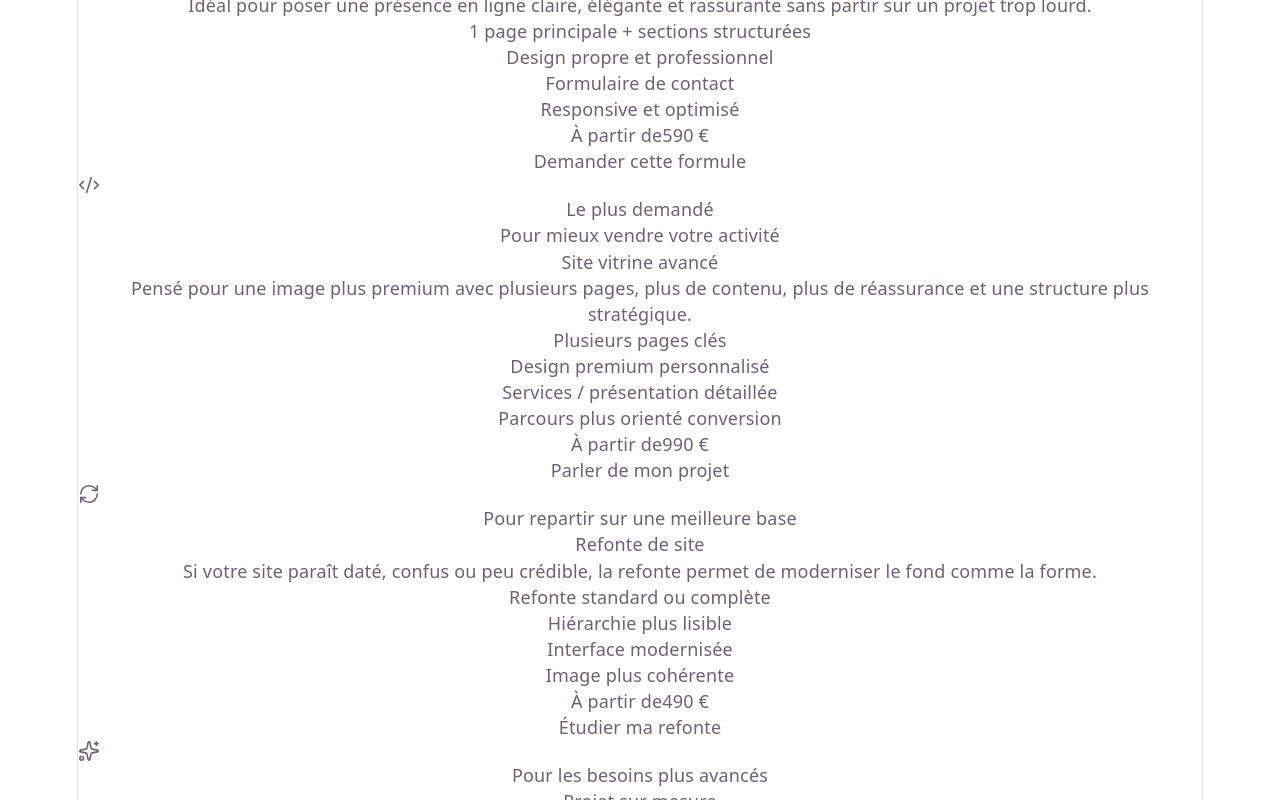
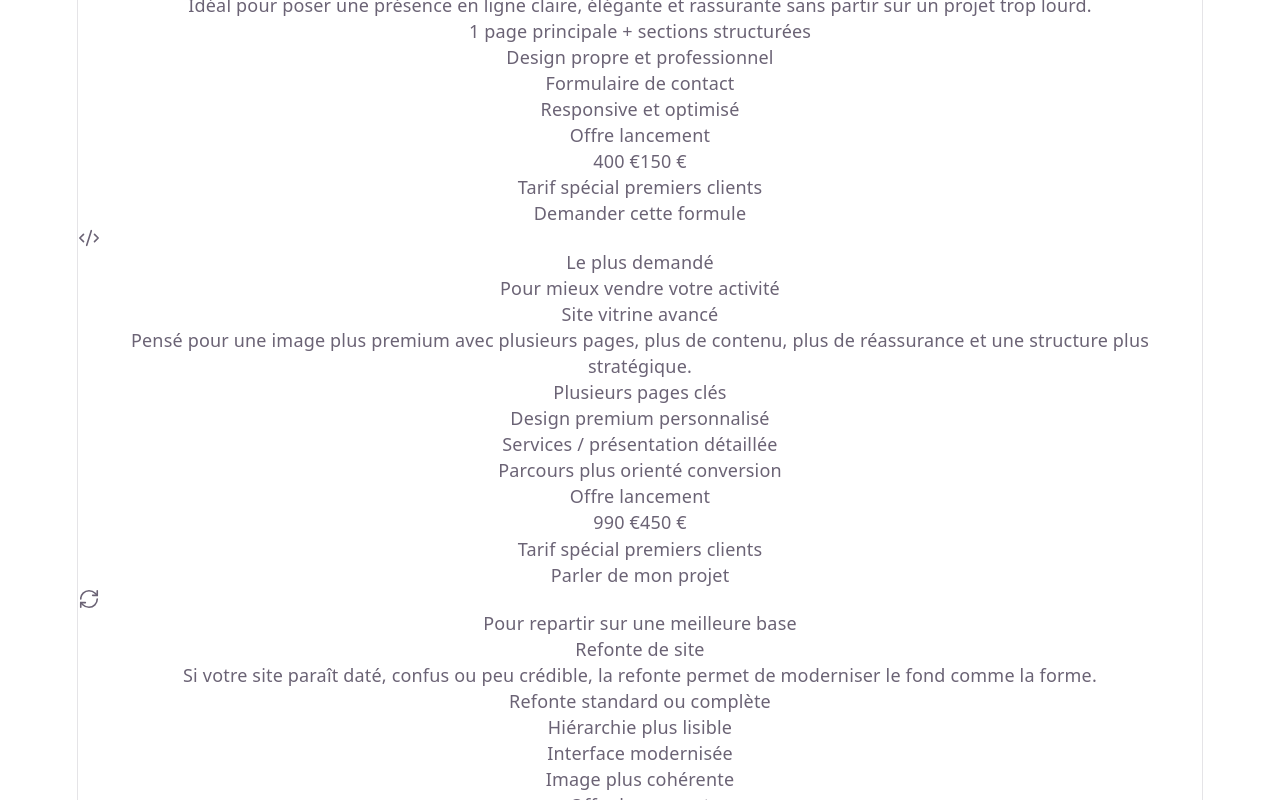
Before and after one commit to theguyinpink/MaisonCLM, a React (Vite) app: page / in a window 1280 px wide. Shown: the part 2960-3760 px from the top of the page. Built offline with nearby package versions, Linux system fonts and the light colour scheme; the HTML template or start-up script is replaced by a standard one.

Commit message:
fixes prices

```diff
--- a/src/components/Hero.tsx
+++ b/src/components/Hero.tsx
@@ -17,7 +17,7 @@ const quickFacts = [
     label: 'Réponse estimée',
   },
   {
-    value: '490€',
+    value: '150git add .€',
     label: 'Offre de départ',
   },
 ]
--- a/src/components/Services.tsx
+++ b/src/components/Services.tsx
@@ -64,13 +64,30 @@ export default function Services() {
                     ))}
                   </ul>
 
-                  <div className="service-price-box">
+                  <div className={`service-price-box ${service.originalPricing ? 'service-price-box-sale' : ''}`}>
                     <span className="service-price-label">{service.pricingLabel}</span>
-                    <span
-                      className={`service-price-value ${service.pricing === 'Sur devis' ? 'service-price-value-small' : ''}`}
-                    >
-                      {service.pricing}
-                    </span>
+                    {service.originalPricing ? (
+                      <>
+                        <div className="service-price-sale-row">
+                          <span
+                            className="service-price-old"
+                            aria-label={`Ancien prix ${service.originalPricing}`}
+                          >
+                            {service.originalPricing}
+                          </span>
+                          <span className="service-price-value service-price-value-sale">
+                            {service.pricing}
+                          </span>
+                        </div>
+                        <span className="service-price-note">Tarif spécial premiers clients</span>
+                      </>
+                    ) : (
+                      <span
+                        className={`service-price-value ${service.pricing === 'Sur devis' ? 'service-price-value-small' : ''}`}
+                      >
+                        {service.pricing}
+                      </span>
+                    )}
                   </div>
 
                   <a href="#contact" className="service-cta-link" onClick={handleScrollToContact}>
--- a/src/data/services.ts
+++ b/src/data/services.ts
@@ -19,8 +19,9 @@ export const services = [
       'Formulaire de contact',
       'Responsive et optimisé',
     ],
-    pricingLabel: 'À partir de',
-    pricing: '590 €',
+    pricingLabel: 'Offre lancement',
+    originalPricing: '400 €',
+    pricing: '150 €',
     ctaLabel: 'Demander cette formule',
     icon: LayoutTemplate,
   },
@@ -35,8 +36,9 @@ export const services = [
       'Services / présentation détaillée',
       'Parcours plus orienté conversion',
     ],
-    pricingLabel: 'À partir de',
-    pricing: '990 €',
+    pricingLabel: 'Offre lancement',
+    originalPricing: '990 €',
+    pricing: '450 €',
     ctaLabel: 'Parler de mon projet',
     badge: 'Le plus demandé',
     icon: Code2,
@@ -52,8 +54,9 @@ export const services = [
       'Interface modernisée',
       'Image plus cohérente',
     ],
-    pricingLabel: 'À partir de',
-    pricing: '490 €',
+    pricingLabel: 'Offre lancement',
+    originalPricing: '490 €',
+    pricing: '200 €',
     ctaLabel: 'Étudier ma refonte',
     icon: RefreshCw,
   },
@@ -68,8 +71,9 @@ export const services = [
       'Espace utilisateur',
       'Fonctionnalités métier spécifiques',
     ],
-    pricingLabel: 'À partir de',
-    pricing: '1800 €',
+    pricingLabel: 'Offre lancement',
+    originalPricing: '1800 €',
+    pricing: '1300 €',
     ctaLabel: 'Cadrer mon besoin',
     icon: Sparkles,
   },
--- a/src/styles/globals.css
+++ b/src/styles/globals.css
@@ -774,6 +774,39 @@ section {
   display: block;
 }
 
+.service-price-box-sale {
+  background: linear-gradient(135deg, rgba(242, 215, 228, 0.42), rgba(255, 255, 255, 0.9));
+}
+
+.service-price-sale-row {
+  display: flex;
+  align-items: baseline;
+  gap: 0.75rem;
+  flex-wrap: wrap;
+}
+
+.service-price-old {
+  position: relative;
+  display: inline-block;
+  font-size: 1rem;
+  font-weight: 400;
+  color: rgba(14, 12, 20, 0.48);
+  line-height: 1;
+}
+
+.service-price-old::after {
+  content: '';
+  position: absolute;
+  left: -0.22rem;
+  right: -0.22rem;
+  top: 50%;
+  height: 2px;
+  border-radius: 999px;
+  background: var(--rose);
+  transform: rotate(-7deg);
+  transform-origin: center;
+}
+
 .service-price-value {
   font-family: var(--serif);
   font-size: 1.625rem;
@@ -781,6 +814,18 @@ section {
   color: var(--ink);
   line-height: 1.2;
   display: block;
+}
+
+.service-price-value-sale {
+  color: var(--rose-deep);
+}
+
+.service-price-note {
+  display: block;
+  margin-top: 0.55rem;
+  font-size: 0.76rem;
+  color: rgba(14, 12, 20, 0.58);
+  font-weight: 300;
 }
 
 .service-price-value-small {
```
